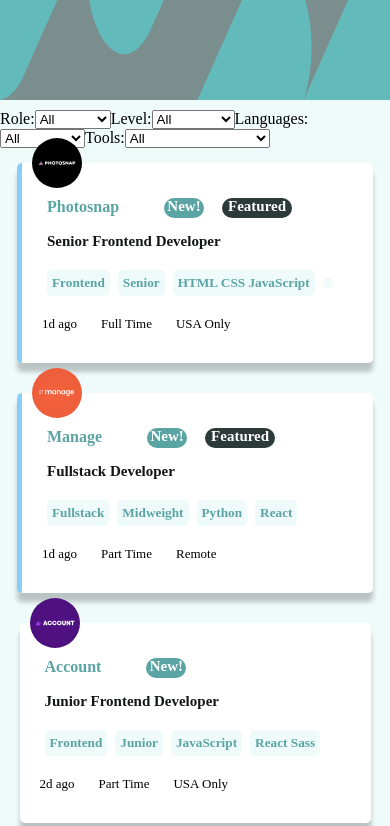
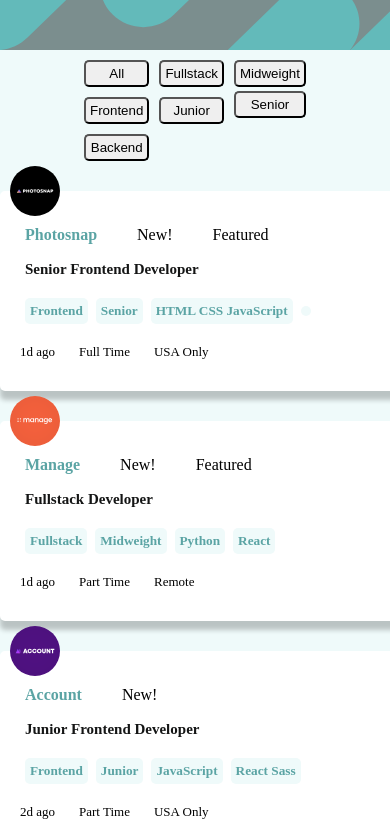
Before and after one commit to MuneneCalvin/Static-Job-Listing, a React (Vite) app: page / in a window 390 px wide. Shown: the top 826 px of the page. Built offline with nearby package versions, Linux system fonts and the light colour scheme.

Commit message:
more media queries and functionality

```diff
--- a/src/App.css
+++ b/src/App.css
@@ -4,3 +4,6 @@
   padding: 0;
 
 }
+.ourApp{
+  width: 100%;
+}
--- a/src/App.jsx
+++ b/src/App.jsx
@@ -4,15 +4,10 @@
 
 function App() {
   return (
-    <div>
+    <div className='ourApp'>
 
     <Header />
     <Main />
-
-
-
-
-
 
 
     </div>
--- a/src/components/Header.css
+++ b/src/components/Header.css
@@ -3,7 +3,15 @@
     width: 100%;
     height: 100px;
 }
-#header img{
+.headerIMG{
     width: 100%;
-    height: 100px;
+    height: 100%;
 }
+
+@media screen and (max-width: 455px){
+    #header{
+        background-color: hsl(180, 8%, 52%);
+        width: 450px;
+        height: 50px;
+    }
+}
--- a/src/components/Header.jsx
+++ b/src/components/Header.jsx
@@ -4,7 +4,7 @@
 export default function Header() {
   return (
     <div id='header' >
-      <img src={background} alt='' />
+      <img src={background} alt='' className='headerIMG' />
     </div>
   )
 }
--- a/src/components/Profile.jsx
+++ b/src/components/Profile.jsx
@@ -1,114 +1,62 @@
-import { useState } from 'react';
+import React, { useState } from 'react';
 import './profile.css';
 import StoreData from '../StoreData';
 
 function Profile() {
-  const [filters, setFilters] = useState({
-    role: '',
-    level: '',
-    languages: '',
-    tools: '',
-  });
+  const [selectedFilters, setSelectedFilters] = useState([]);
 
-  // Handle filter change
-  const handleFilterChange = (category, value) => {
-    setFilters((prevFilters) => ({
-      ...prevFilters,
-      [category]: value,
-    }));
-  };
-
-  // Filter job listings based on the selected filters
-  const filteredData = StoreData.filter((job) => {
-    const { role, level, languages, tools } = filters;
-    const jobCategories = {
-      role: job.role.toLowerCase(),
-      level: job.level.toLowerCase(),
-      languages: job.languages.map((language) => language.toLowerCase()),
-      tools: job.tools.map((tool) => tool.toLowerCase()),
-    };
-
-    // Check if each filter category matches the job categories
-    const roleMatch = role === '' || jobCategories.role === role;
-    const levelMatch = level === '' || jobCategories.level === level;
-    const languagesMatch =
-      languages === '' || jobCategories.languages.includes(languages);
-    const toolsMatch = tools === '' || jobCategories.tools.includes(tools);
-
-    // Return true if all filter categories match
-    return roleMatch && levelMatch && languagesMatch && toolsMatch;
+  // Filter the data based on the selected filters
+  const filteredData =
+    selectedFilters.length === 0
+      ? StoreData // Show all data when no filters are selected
+      : StoreData.filter(({ position, role, level }) => {
+          // Check if the card's features match any of the selected filters
+          return selectedFilters.includes(position) || selectedFilters.includes(role) || selectedFilters.includes(level);
         });
 
   return (
-    <div id='mainContent'>
-      {/* Filter options */}
-      <div className="filter-options">
-        <label>
-          Role:
-          <select
-            value={filters.role}
-            onChange={(e) => handleFilterChange('role', e.target.value)}>
-            <option value="">All</option>
-            <option value="frontend">Frontend</option>
-            <option value="backend">Backend</option>
-            <option value="fullstack">Fullstack</option>
-          </select>
-        </label>
-        <label>
-          Level:
-          <select
-            value={filters.level}
-            onChange={(e) => handleFilterChange('level', e.target.value)}>
-            <option value="">All</option>
-            <option value="junior">Junior</option>
-            <option value="midweight">Midweight</option>
-            <option value="senior">Senior</option>
-          </select>
-        </label>
-        <label>
-          Languages:
-          <select
-            value={filters.languages}
-            onChange={(e) => handleFilterChange('languages', e.target.value)}>
-            <option value="">All</option>
-            <option value="python">Python</option>
-            <option value="ruby">Ruby</option>
-            <option value="javascript">JavaScript</option>
-            <option value="html">HTML</option>
-            <option value="css">CSS</option>
-          </select>
-        </label>
-        <label>
-          Tools:
-          <select value={filters.tools} onChange={(e) => handleFilterChange('tools', e.target.value)}>
-            <option value="">All</option>
-            <option value="react">React</option>
-            <option value="sass">Sass</option>
-            <option value="vue">Vue</option>
-            <option value="django">Django</option>
-            <option value="ror">RoR (Ruby on Rails)</option>
-          </select>
-        </label>
+    <div>
+      <div className='btnFilter'>
+
+        <div className="first-btn">
+        <button onClick={() => setSelectedFilters([])}>All</button>
+        <button onClick={() => setSelectedFilters(['Frontend'])}>Frontend</button>
+          <button onClick={() => setSelectedFilters(['Backend'])}>Backend</button>
+        </div>
+        <div className="second-btn">
+        <button onClick={() => setSelectedFilters(['Fullstack'])}>Fullstack</button>
+          <button onClick={() => setSelectedFilters(['Junior'])}>Junior</button>
+        </div>
+        <div className="third-btn">
+        <button onClick={() => setSelectedFilters(['Midweight'])}>Midweight</button>
+          <button onClick={() => setSelectedFilters(['Senior'])}>Senior</button>
+          </div>
       </div>
 
-      {/* Job listings */}
       {filteredData.map(
-        ({ id, company, logo, current, featured, position, role, level, postedAt, contract, location, languages, tools }) => {
-          return (
-            <div
-              className={`card ${featured ? 'featured-card' : ''}`}
-              key={id}
-              style={featured ? { borderLeft: '5px solid lightskyblue' } : {}} >
-              <img src={logo} id="cardimg" alt={company} />
+        ({
+          id,
+          company,
+          logo,
+          current,
+          featured,
+          position,
+          role,
+          level,
+          postedAt,
+          contract,
+          location,
+          languages,
+          tools,
+        }) => (
+          <div className="card" key={id}>
+            <img src={logo} alt="Company Logo" id="cardimg" />
             <div className="left">
               <div className="top">
                 <h4 className="companyName">{company}</h4>
-                  <div className="upper">
                 {current && <p className="current">New!</p>}
                 {featured && <p className="featured">Featured</p>}
               </div>
-                </div>
-
               <div className="middle">
                 <h3 className="position">{position}</h3>
                 <div className="right">
@@ -118,7 +66,6 @@
                   <h5 className="tools">{tools}</h5>
                 </div>
               </div>
-
               <div className="bottom">
                 <p className="postedAt">{postedAt}</p>
                 <p className="fulltime">{contract}</p>
@@ -126,8 +73,7 @@
               </div>
             </div>
           </div>
-          );
-        }
+        )
       )}
     </div>
   );
--- a/src/components/profile.css
+++ b/src/components/profile.css
@@ -12,6 +12,44 @@
     display: flex;
     border-radius: 5px;
 }
+
+/* added button filters */
+.btnFilter{
+    display: flex;
+    justify-content: center;
+    margin-top: 10px;
+    margin-bottom: 10px;
+    text-align: center;
+    gap: 20px;
+}
+.first-btn{
+    display: flex;
+    gap: 20px;
+
+}
+.second-btn{
+    display: flex;
+    gap: 20px;
+}
+.third-btn{
+    display: flex;
+    gap: 20px;
+}
+.btnFilter button{
+    padding: 4px;
+    border-radius: 5px;
+
+}
+.btnFilter button:hover{
+    background-color: hsl(180, 29%, 50%);
+    color: white;
+
+}
+
+
+/* added button filters */
+
+
 #mainContent{
     display: flex;
     flex-direction: column;
@@ -161,17 +199,54 @@
     .card{
         min-height: 200px;
         height: fit-content;
-
-        width: 90%;
+        margin-bottom: 30px;
+        margin-top: 30px;
+        width: fit-content;
         flex-direction: column;
     }
+
+
+/* added button filters */
+.btnFilter{
+    display: flex;
+    justify-content: center;
+    margin-top: 10px;
+    margin-bottom: 10px;
+    text-align: center;
+    gap: 10px;
+}
+.first-btn{
+    display: flex;
+    gap: 10px;
+
+}
+.second-btn{
+    display: flex;
+    gap: 10px;
+}
+.third-btn{
+    display: flex;
+    gap: 10px;
+}
+.btnFilter button{
+    padding: 4px;
+    border-radius: 5px;
+
+}
+.btnFilter button:hover{
+    background-color: hsl(180, 29%, 50%);
+    color: white;
+
+}
+
+/* added button filters */
+
     #cardimg {
         height: 50px;
         width: 50px;
         margin-top: -45px;
     }
     .middle {
-
         flex-direction: column;
     }
     .middle .position {
@@ -188,19 +263,40 @@
         align-items: center;
         width: fit-content;
         margin-right: 10px;
-        gap: 0.5rem;
-        color: hsl(180, 29%, 50%);
         margin-top: 12px;
 
     }
 
+}
 
 
+@media screen and (max-width: 480px) {
+.btnFilter{
+    display: flex;
+    justify-content: center;
+    margin-top: 10px;
+    margin-bottom: 10px;
+    text-align: center;
+    gap: 10px;
+}
+.first-btn{
+    flex-direction: column;
+    gap: 10px;
 
+}
+.second-btn{
+    flex-direction: column;
+    gap: 10px;
+}
+.third-btn{
+    flex-direction: column;
+    gap: 4px;
+}
+.btnFilter button{
+    padding: 4px;
+    border-radius: 5px;
 
-
-
-
+}
 
 
 }
```
Lines whose indentation alone changed are shown as unchanged.
